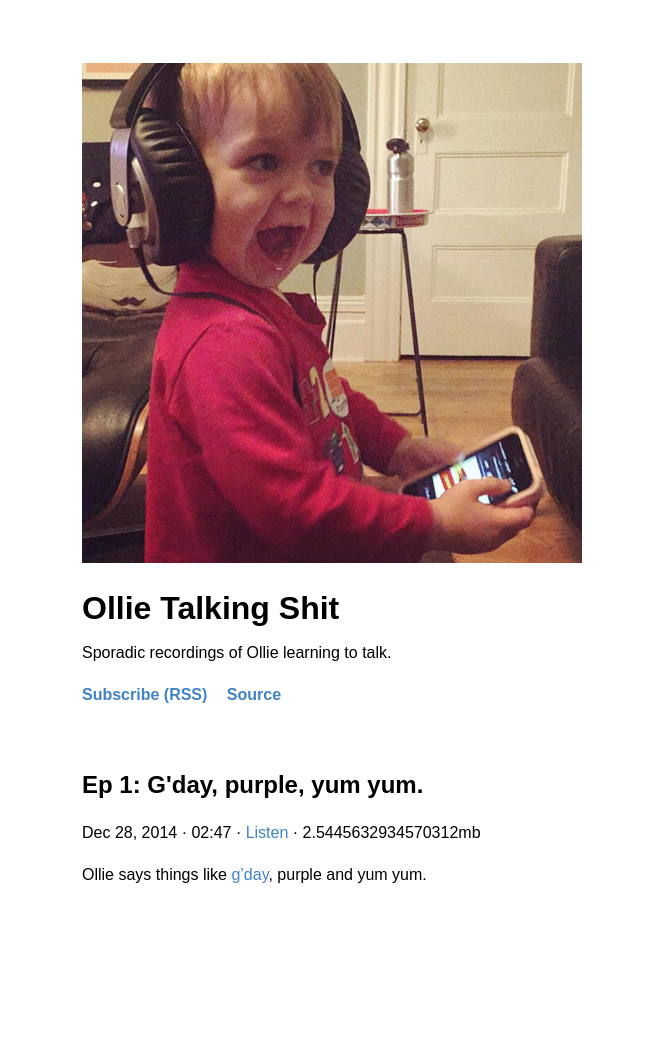
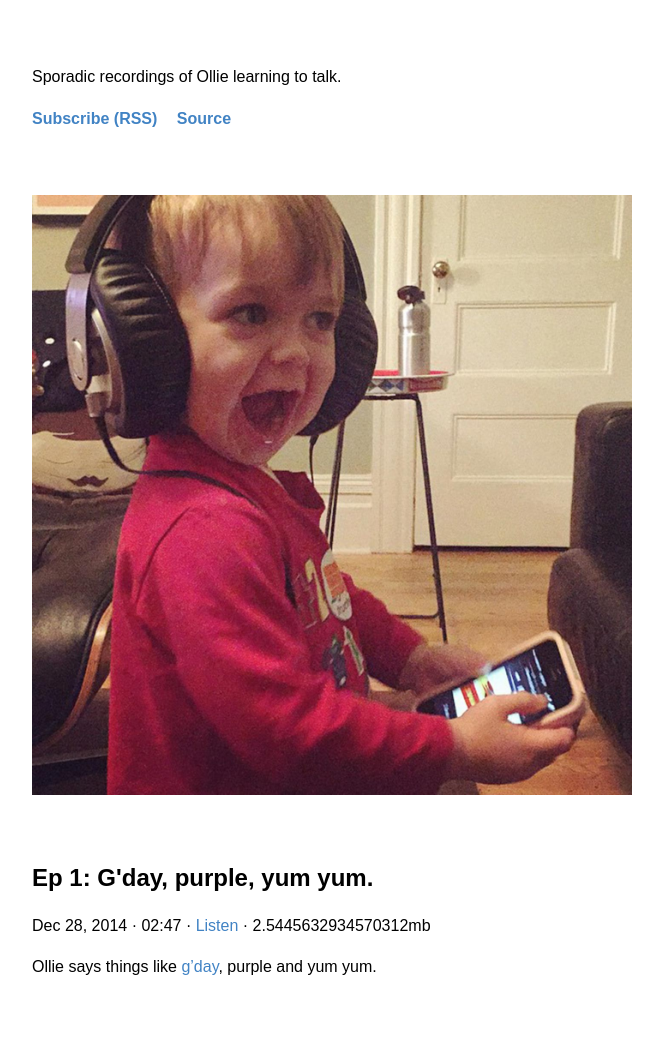
Before and after one commit to andytlr/ollie-talking-shit, a Jekyll site: the page built from index.html, in a window 1280 px wide. Shown: the whole page, without its empty margins (308-971 px from the left). Built offline with Jekyll 4.4.1, drawn with Linux system fonts in a browser that asks for light colours; before the commit the page ends 950 px from its top, so only the background shows below that.

Commit message:
layout, urls and stuff.

```diff
--- a/_config.yml
+++ b/_config.yml
@@ -14,3 +14,4 @@
 
 # Build settings
 markdown: kramdown
+permalink: pretty
--- /dev/null
+++ b/_includes/cover.html
@@ -0,0 +1,3 @@
+<h1 class="cover-art">
+  <a href="/"><img src="{{ "/cover-art.jpg" | prepend: site.baseurl }}" alt="{{ site.title }}" title="{{ site.title }}"></a>
+</h1>
--- a/_includes/nav.html
+++ b/_includes/nav.html
@@ -1,3 +1,4 @@
+<p>{{ site.subtitle }}</p>
 <ul class="nav">
   <li><a href="{{ "/feed.xml" | prepend: site.baseurl }}">Subscribe (RSS)</a></li>
   <li><a href="https://github.com/andytlr/ollie-talking-shit">Source</a></li>
--- a/_layouts/default.html
+++ b/_layouts/default.html
@@ -1,9 +1,14 @@
 <!DOCTYPE html>
 <html>
-
   {% include head.html %}
 
   <body>
+
+    <div class="content">
+      {% include nav.html %}
+    </div>
+
+    {% include cover.html %}
 
     <div class="content">
       {{ content }}
--- a/_layouts/post.html
+++ b/_layouts/post.html
@@ -1,11 +1,6 @@
 ---
 layout: default
 ---
-<img src="{{ "/cover-art.jpg" | prepend: site.baseurl }}" alt="Cover Art">
-<h1><a href="/">{{ site.title }}</a></h1>
-<p>{{ site.subtitle }}</p>
-
-{% include nav.html %}
 
 <div class="post">
   <h2 class="post-title">{{ page.title }}</h2>
--- a/css/main.scss
+++ b/css/main.scss
@@ -6,6 +6,8 @@
 body {
   font-family: sans-serif;
   line-height: 1.6;
+  margin: 0;
+  padding: 0;
 }
 
 h1 {
@@ -34,7 +36,7 @@
 }
 
 .content {
-  max-width: 500px;
+  max-width: 600px;
   margin: 5% auto;
   padding: 0 5%;
 }
@@ -45,7 +47,8 @@
 }
 
 .post {
-  margin-top: 4em;
+  margin-top: 5%;
+  margin-bottom: 5%;
 }
 
 .nav {
@@ -58,3 +61,8 @@
     margin-right: 15px;
   }
 }
+
+.cover-art {
+  max-width: 600px;
+  margin: 0 auto;
+}
--- a/index.html
+++ b/index.html
@@ -1,11 +1,6 @@
 ---
 layout: default
 ---
-<img src="{{ "/cover-art.jpg" | prepend: site.baseurl }}" alt="Cover Art">
-<h1>{{ site.title }}</h1>
-<p>{{ site.subtitle }}</p>
-
-{% include nav.html %}
 
 <div class="posts">
   {% for post in site.posts %}
```
Also changed, not shown: _drafts/ep2-test-post.md (added, +10 -0 lines), README.md, _posts/2014-12-28-ep1-gday-purlple-yumyum.md (renamed from _posts/2014-12-28-ep1.md).
